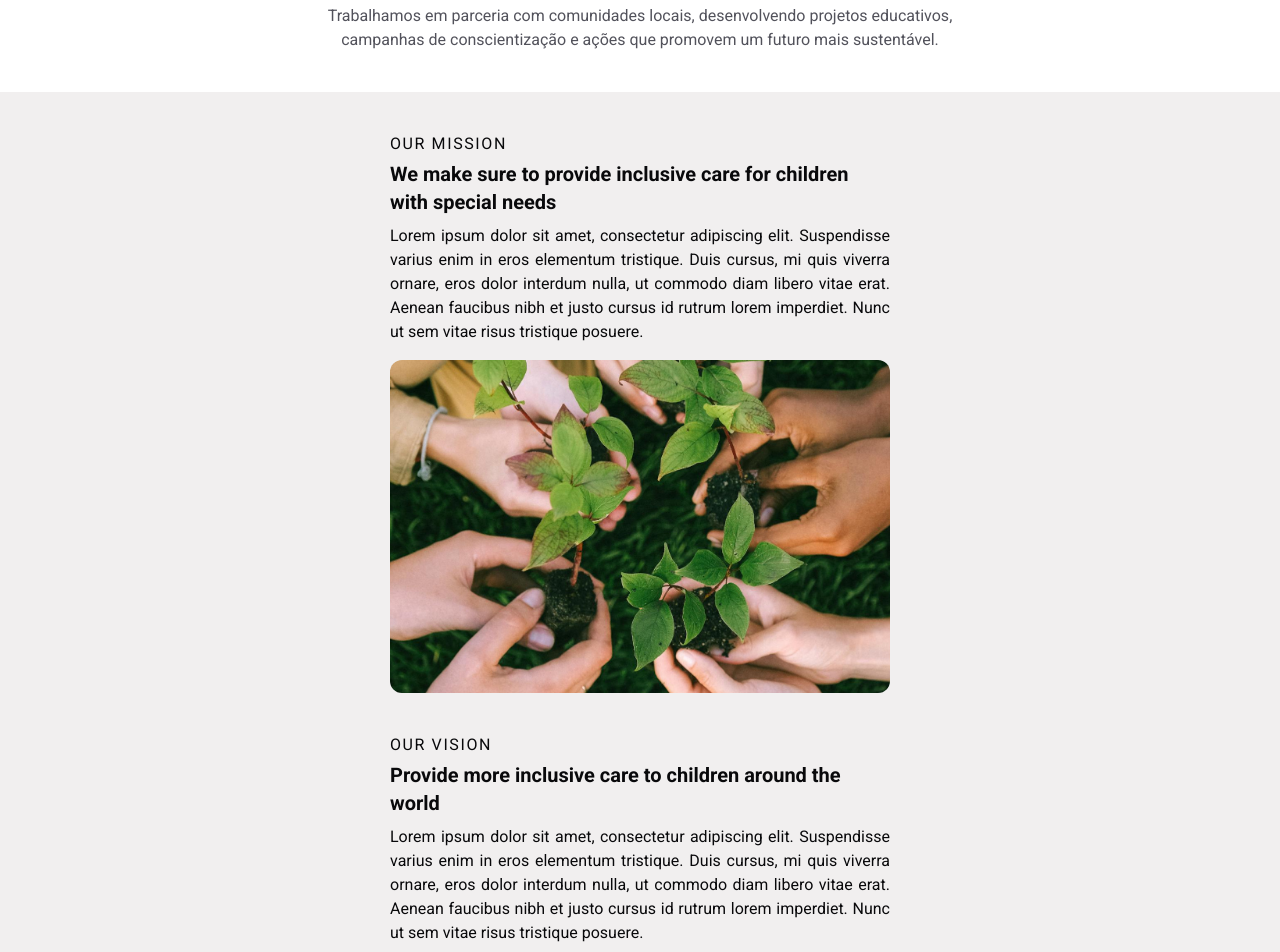
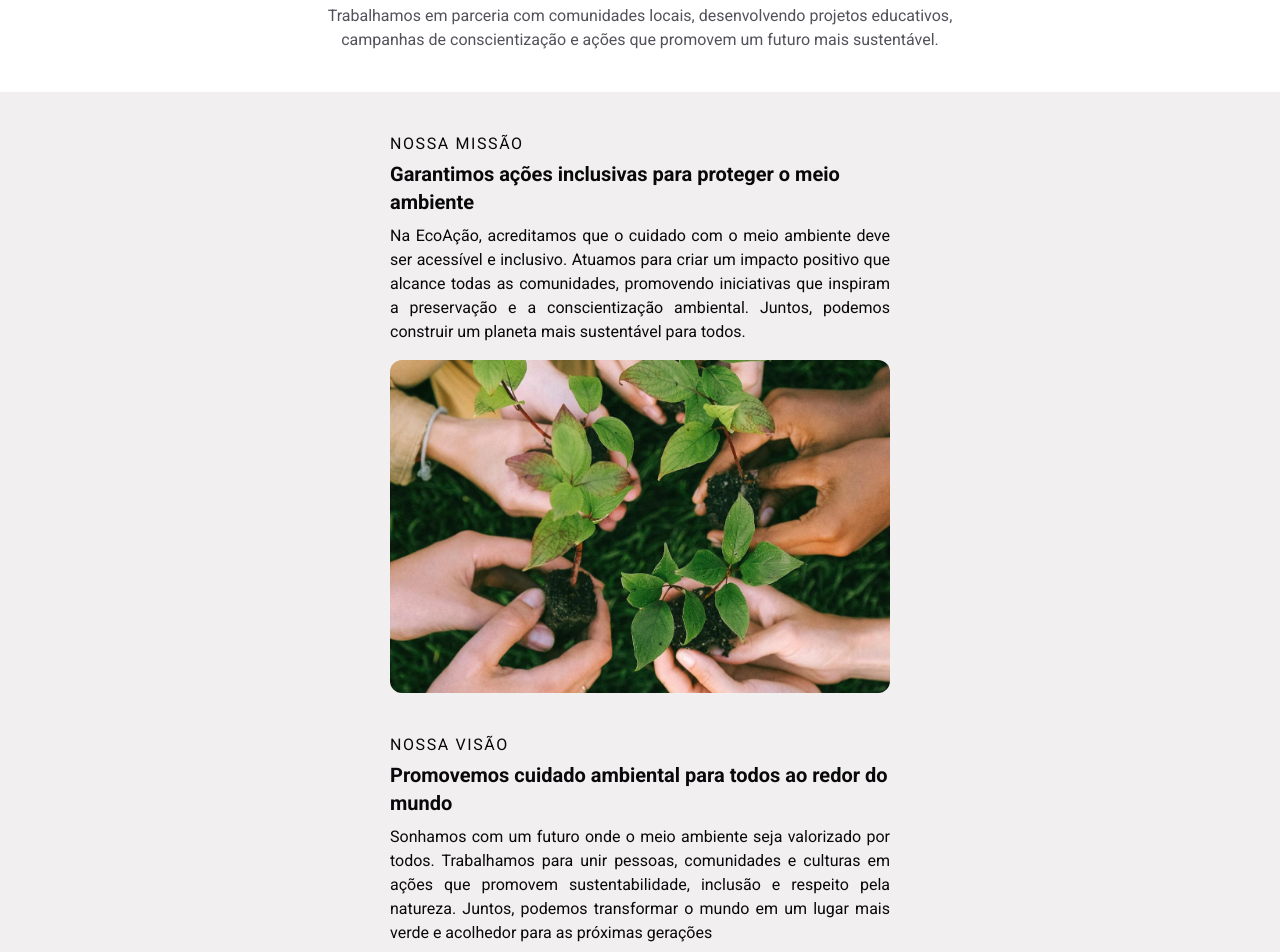
Before and after one commit to reggidev/ecoacao, a React (Vite) app: page /sobre-nos in a window 1280 px wide. Shown: the part 340-1292 px from the top of the page. Built offline with nearby package versions, Linux system fonts and the light colour scheme; a web font is replaced by a local one.

Commit message:
fix: add text to mission vision section

```diff
--- a/src/sections/mission-vision.tsx
+++ b/src/sections/mission-vision.tsx
@@ -7,20 +7,19 @@ export function MissionVision() {
       <div className="mx-auto grid max-w-7xl grid-cols-1 out-mission:grid-cols-2">
         <div className="mx-auto max-w-[500px]">
           <span className="font-normal uppercase tracking-widest">
-            our mission
+            Nossa Missão
           </span>
 
           <h4 className="mt-1 text-xl font-bold">
-            We make sure to provide inclusive care for children with special
-            needs
+            Garantimos ações inclusivas para proteger o meio ambiente
           </h4>
 
           <p className="mt-2 text-justify">
-            Lorem ipsum dolor sit amet, consectetur adipiscing elit. Suspendisse
-            varius enim in eros elementum tristique. Duis cursus, mi quis
-            viverra ornare, eros dolor interdum nulla, ut commodo diam libero
-            vitae erat. Aenean faucibus nibh et justo cursus id rutrum lorem
-            imperdiet. Nunc ut sem vitae risus tristique posuere.
+            Na EcoAção, acreditamos que o cuidado com o meio ambiente deve ser
+            acessível e inclusivo. Atuamos para criar um impacto positivo que
+            alcance todas as comunidades, promovendo iniciativas que inspiram a
+            preservação e a conscientização ambiental. Juntos, podemos construir
+            um planeta mais sustentável para todos.
           </p>
 
           <img src={missionCard} alt="Card One" className="mt-4 rounded-xl" />
@@ -28,19 +27,19 @@ export function MissionVision() {
 
         <div className="mx-auto mt-10 max-w-[500px] out-mission:mt-0">
           <span className="font-normal uppercase tracking-widest">
-            our Vision
+            Nossa Visão
           </span>
 
           <h4 className="mt-1 text-xl font-bold">
-            Provide more inclusive care to children around the world
+            Promovemos cuidado ambiental para todos ao redor do mundo
           </h4>
 
           <p className="mt-2 text-justify">
-            Lorem ipsum dolor sit amet, consectetur adipiscing elit. Suspendisse
-            varius enim in eros elementum tristique. Duis cursus, mi quis
-            viverra ornare, eros dolor interdum nulla, ut commodo diam libero
-            vitae erat. Aenean faucibus nibh et justo cursus id rutrum lorem
-            imperdiet. Nunc ut sem vitae risus tristique posuere.
+            Sonhamos com um futuro onde o meio ambiente seja valorizado por
+            todos. Trabalhamos para unir pessoas, comunidades e culturas em
+            ações que promovem sustentabilidade, inclusão e respeito pela
+            natureza. Juntos, podemos transformar o mundo em um lugar mais verde
+            e acolhedor para as próximas gerações
           </p>
 
           <img src={visionCard} alt="Card One" className="mt-4 rounded-xl" />
```
